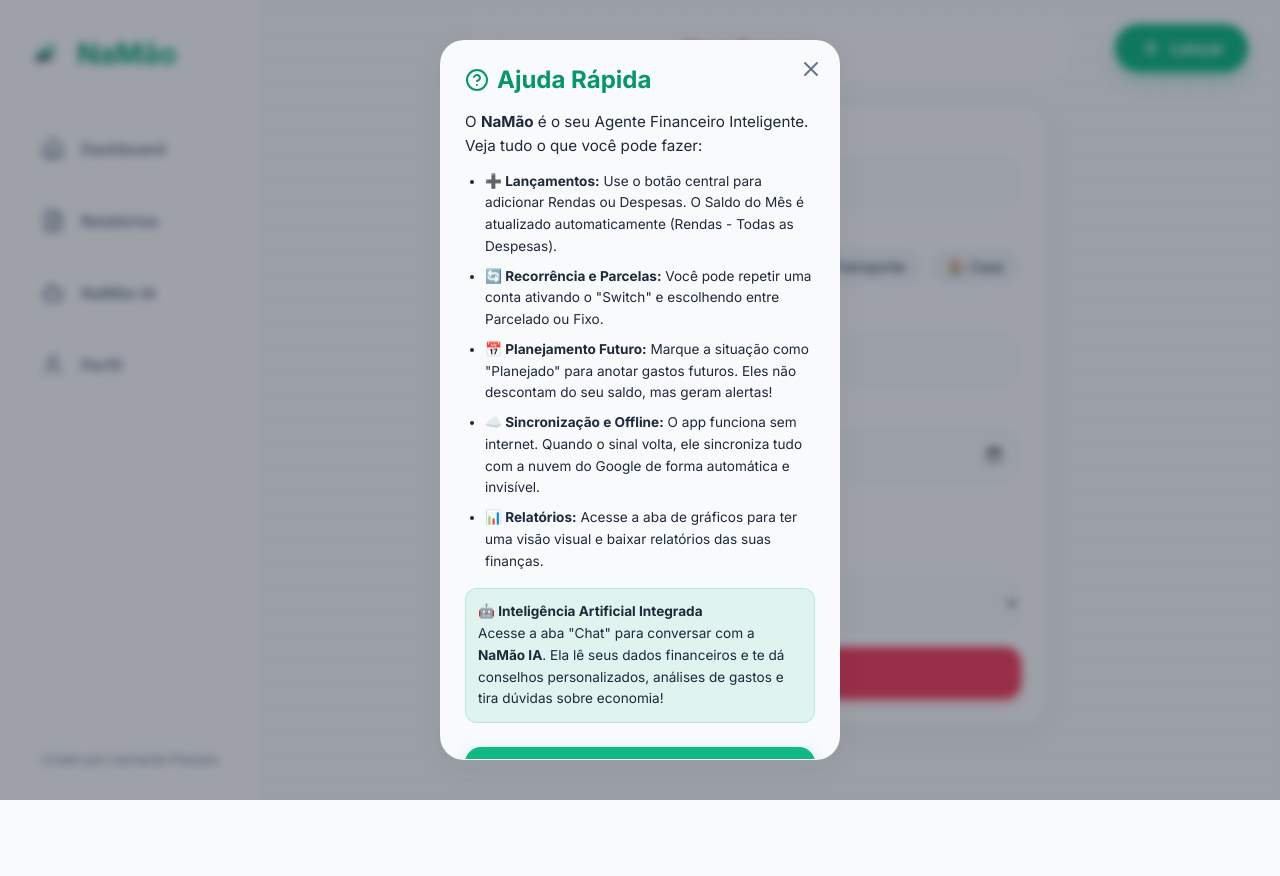
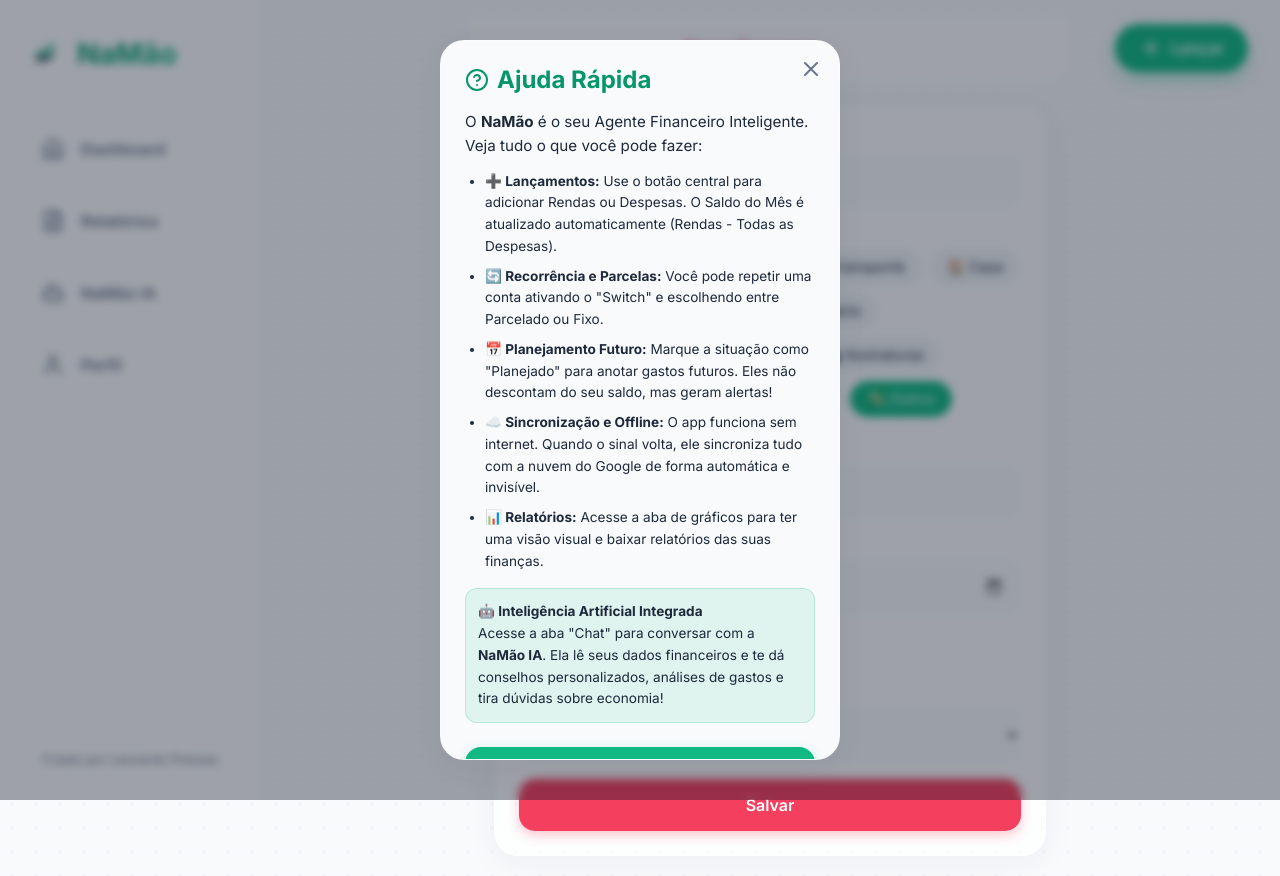
Before and after one commit to leopresses/Namao-Agentefinanceiro, a React (Vite) app: page /expense/new in a window 1280 px wide. Shown: the top 876 px of the page. Before the commit the page ends 800 px from the top, so only its background shows below. Built offline with nearby package versions, Linux system fonts and the light colour scheme; no server answers; sample sign-in values are in the browser's storage.

Commit message:
style: transforma lista horizontal de categorias em flex-wrap para melhor usabilidade no PC

```diff
--- a/src/pages/ExpenseForm.jsx
+++ b/src/pages/ExpenseForm.jsx
@@ -146,13 +146,13 @@
 
           <div className="input-group">
             <label className="input-label">Categoria</label>
-            <div className="hide-scrollbar" style={{ display: 'flex', gap: '8px', overflowX: 'auto', paddingBottom: '8px' }}>
+            <div style={{ display: 'flex', gap: '8px', flexWrap: 'wrap', paddingBottom: '8px' }}>
               {CATEGORIES.map(cat => (
                 <div
                   key={cat.id}
                   onClick={() => setCategory(cat.id)}
                   style={{
-                    padding: '8px 16px', borderRadius: '20px', cursor: 'pointer', whiteSpace: 'nowrap',
+                    padding: '8px 16px', borderRadius: '20px', cursor: 'pointer',
                     background: category === cat.id ? 'var(--color-emerald-primary)' : 'var(--bg-secondary)',
                     color: category === cat.id ? '#fff' : 'var(--text-primary)',
                     border: `1px solid ${category === cat.id ? 'var(--color-emerald-primary)' : 'var(--glass-border)'}`,
```
